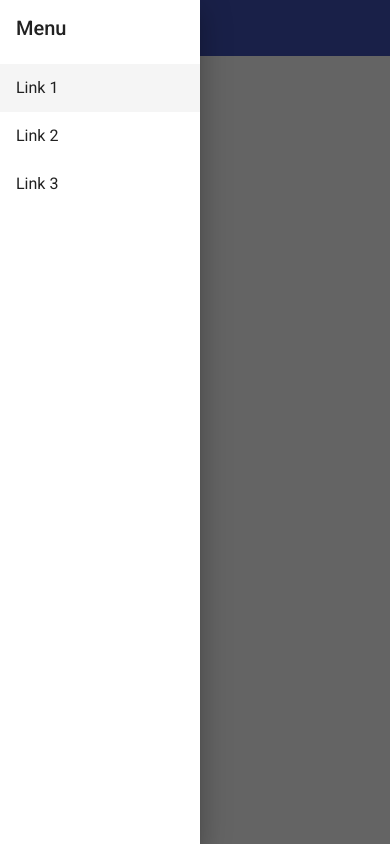
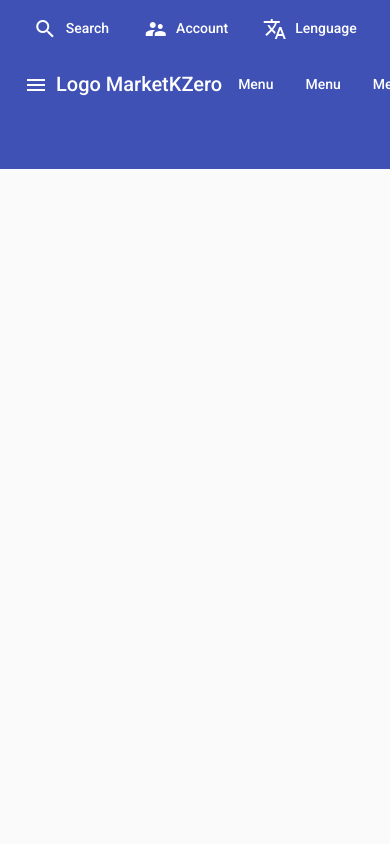
Before and after one commit to Hackovid-CodeNoir/angular, an Angular app: page / in a window 390 px wide. Built offline with nearby package versions, Linux system fonts and the light colour scheme.

Commit message:
Laying out the top head mobile-first

```diff
--- a/projects/market-kzero/src/app/global-area/global-area.module.ts
+++ b/projects/market-kzero/src/app/global-area/global-area.module.ts
@@ -7,6 +7,7 @@ import { MatButtonModule } from '@angular/material/button';
 import { MatSidenavModule } from '@angular/material/sidenav';
 import { MatIconModule } from '@angular/material/icon';
 import { MatListModule } from '@angular/material/list';
+import { MatMenuModule } from '@angular/material/menu';
 
 @NgModule({
   declarations: [GlobalAreaComponent],
@@ -18,6 +19,7 @@ import { MatListModule } from '@angular/material/list';
     MatSidenavModule,
     MatIconModule,
     MatListModule,
+    MatMenuModule,
   ],
   exports: [GlobalAreaComponent],
 })
--- a/projects/market-kzero/src/app/global-area/global-area/global-area.component.html
+++ b/projects/market-kzero/src/app/global-area/global-area/global-area.component.html
@@ -5,7 +5,6 @@
     fixedInViewport
     [attr.role]="(isHandset$ | async) ? 'dialog' : 'navigation'"
     [mode]="'over'"
-    [opened]="isHandset$ | async"
   >
     <mat-toolbar>Menu</mat-toolbar>
     <mat-nav-list>
@@ -15,7 +14,54 @@
     </mat-nav-list>
   </mat-sidenav>
   <mat-sidenav-content>
-    <mat-toolbar color="primary">
+    <mat-toolbar color="primary" style="height: 20%;">
+      <mat-toolbar-row class="header-cont-top">
+        <div class="contact">
+          <span class="material-icons">
+            call
+          </span>
+          <span>666-666-666</span>
+        </div>
+        <div class="options">
+          <div>
+            <button mat-button [matMenuTriggerFor]="menu">
+              <span class="material-icons">
+                search
+              </span>
+              Search
+            </button>
+            <mat-menu #menu="matMenu">
+              <button mat-menu-item>Item 1</button>
+              <button mat-menu-item>Item 2</button>
+            </mat-menu>
+          </div>
+          <div>
+            <button mat-button [matMenuTriggerFor]="menu">
+              <span class="material-icons">
+                supervisor_account
+              </span>
+              Account
+            </button>
+            <mat-menu #menu="matMenu">
+              <button mat-menu-item>Item 1</button>
+              <button mat-menu-item>Item 2</button>
+            </mat-menu>
+          </div>
+          <div>
+            <button mat-button [matMenuTriggerFor]="menu">
+              <span class="material-icons">
+                translate
+              </span>
+              Lenguage
+            </button>
+            <mat-menu #menu="matMenu">
+              <button mat-menu-item>Item 1</button>
+              <button mat-menu-item>Item 2</button>
+            </mat-menu>
+          </div>
+        </div>
+      </mat-toolbar-row>
+      <mat-toolbar-row class="header-cont-bottom">
         <button
           type="button"
           aria-label="Toggle sidenav"
@@ -25,7 +71,32 @@
         >
           <mat-icon aria-label="Side nav toggle icon">menu</mat-icon>
         </button>
-      <span>Mercat KZero</span>
+        <div class="logo">
+          Logo MarketKZero
+        </div>
+        <div>
+          <button mat-button [matMenuTriggerFor]="menu">Menu</button>
+          <mat-menu #menu="matMenu">
+            <button mat-menu-item>Item 1</button>
+            <button mat-menu-item>Item 2</button>
+          </mat-menu>
+          <button mat-button [matMenuTriggerFor]="menu">Menu</button>
+          <mat-menu #menu="matMenu">
+            <button mat-menu-item>Item 1</button>
+            <button mat-menu-item>Item 2</button>
+          </mat-menu>
+          <button mat-button [matMenuTriggerFor]="menu">Menu</button>
+          <mat-menu #menu="matMenu">
+            <button mat-menu-item>Item 1</button>
+            <button mat-menu-item>Item 2</button>
+          </mat-menu>
+          <button mat-button [matMenuTriggerFor]="menu">Menu</button>
+          <mat-menu #menu="matMenu">
+            <button mat-menu-item>Item 1</button>
+            <button mat-menu-item>Item 2</button>
+          </mat-menu>
+        </div>
+      </mat-toolbar-row>
     </mat-toolbar>
     <!-- Add Content Here -->
   </mat-sidenav-content>
--- a/projects/market-kzero/src/app/global-area/global-area/global-area.component.scss
+++ b/projects/market-kzero/src/app/global-area/global-area/global-area.component.scss
@@ -15,3 +15,23 @@
   top: 0;
   z-index: 1;
 }
+
+/*Head components*/
+.header-cont-top {
+  display: flex;
+  justify-content: center;
+}
+
+.contact {
+  display: none;
+}
+
+.options {
+  width: 100%;
+  display: flex;
+  justify-content: space-around;
+}
+
+.options .material-icons {
+  margin-right: 5px;
+}
```
Also changed, not shown: projects/market-kzero/src/assets/img/MKZ logo ltl.png (added). Lines whose indentation alone changed are shown as unchanged.
